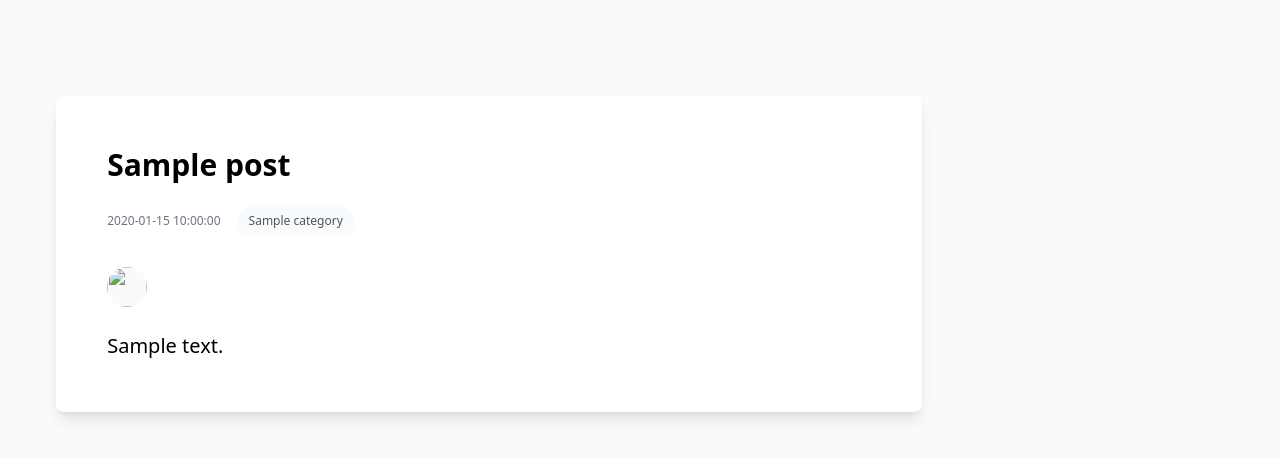
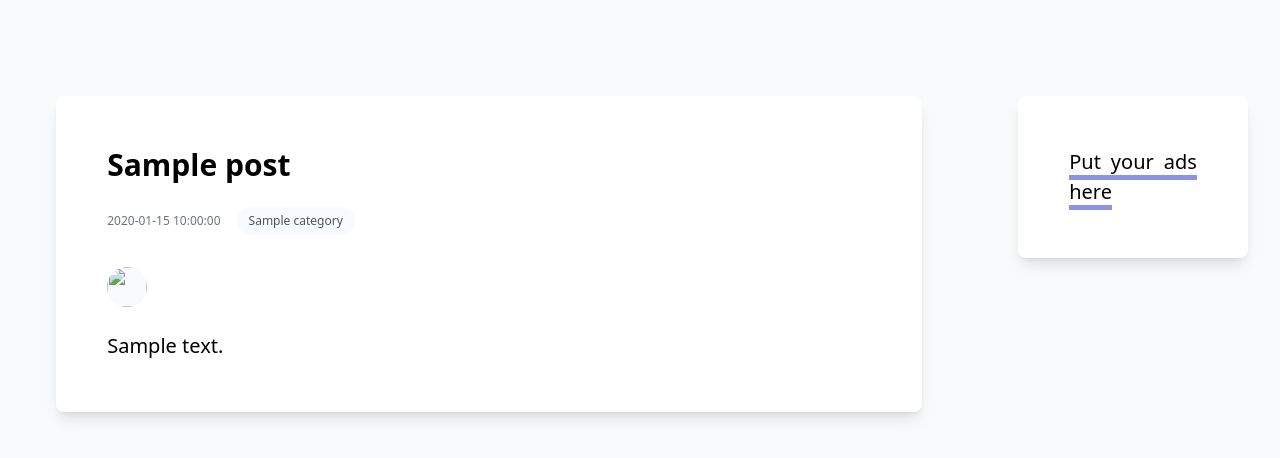
Before and after one commit to pythonkitchen/pythonkitchen, a Python web app: template templates/post.html in a window 1280 px wide. Shown: the part 82-540 px from the top of the page. Run offline with Jinja, Linux system fonts and the light colour scheme; the template is opened without the code that fills it: most values are stand-ins (such as "Sample title", 1, 10 or a date in 2020); some libraries are stand-ins or nearby versions.

Commit message:
feat: add place ads code

```diff
--- a/templates/base.html
+++ b/templates/base.html
@@ -53,9 +53,7 @@
 
   <script src="https://cdn.tailwindcss.com"></script>
   <style>
-    a {
-	word-wrap: break-word !important;
-}
+
   </style>
 
 <script async src="https://pagead2.googlesyndication.com/pagead/js/adsbygoogle.js?client=ca-pub-4895581427484601" crossorigin="anonymous"></script>
--- a/templates/post.html
+++ b/templates/post.html
@@ -79,7 +79,20 @@
         </div>
 
     </div>
-    <div class="basis-1/4"></div>
+    <div class="basis-1/4">
+        <div class="p-8 pl-12">
+            <div class="ml-2">
+                <div class=" bg-white rounded-lg shadow-lg" style="padding: 4vw !important;">
+                    <article>
+                        <a href="https://forms.gle/gf1p1Aitw9M9m8Zy5">Put your ads here</a>
+                    </div>
+                    </article>
+
+            </div>
+        </div>
+
+
+    </div>
   </div>
 
 
```
